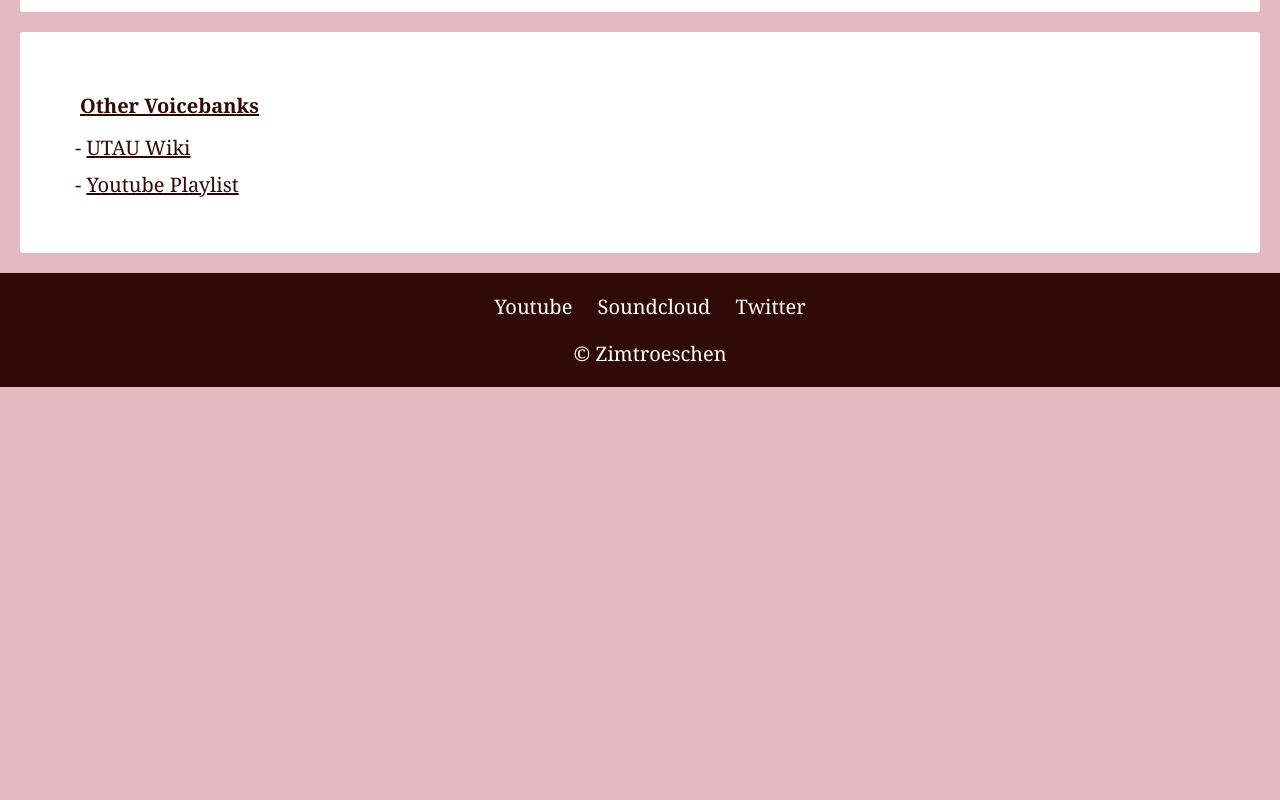
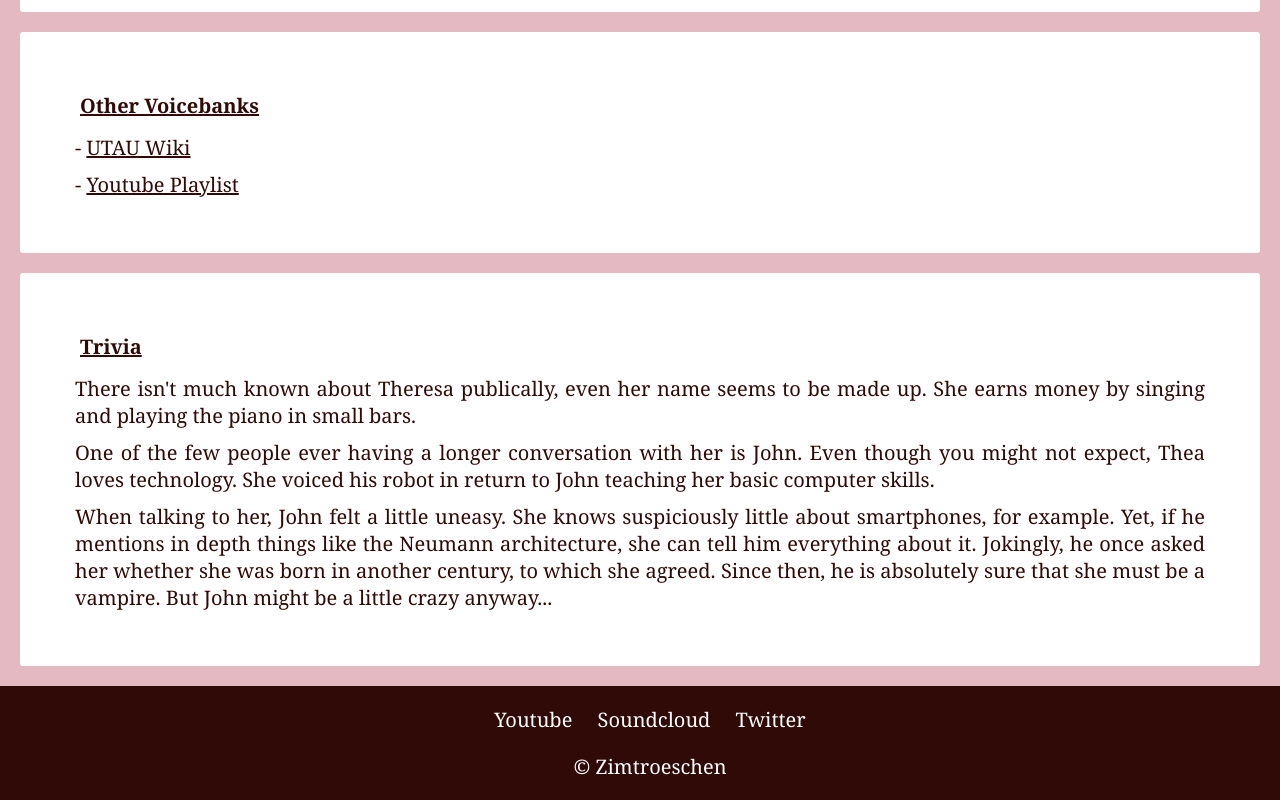
Before and after one commit to zimtroeschen/portfolio, a plain HTML site: page thea.html in a window 1280 px wide. Shown: the part 1076-1876 px from the top of the page. Before the commit the page ends 1463 px from the top, so only its background shows below. Drawn offline with Linux system fonts and the light colour scheme.

Commit message:
Update thea.html
Trivia added

```diff
--- a/thea.html
+++ b/thea.html
@@ -48,6 +48,13 @@
             <p>- <a href="https://www.youtube.com/watch?v=z1jHfb6R31A&list=PL-vMVY_2_D_3JNwaWR8Fl8P5r27jhsqmg">Youtube Playlist</a></p>
         </div>
 
+        <div class="text" style="height: auto">
+          <h2>Trivia</h2>
+            <p>There isn't much known about Theresa publically, even her name seems to be made up. She earns money by singing and playing the piano in small bars.</p>
+            <p>One of the few people ever having a longer conversation with her is John. Even though you might not expect, Thea loves technology. She voiced his robot in return to John teaching her basic computer skills.</p>
+            <p>When talking to her, John felt a little uneasy. She knows suspiciously little about smartphones, for example. Yet, if he mentions in depth things like the Neumann architecture, she can tell him everything about it. Jokingly, he once asked her whether she was born in another century, to which she agreed. Since then, he is absolutely sure that she must be a vampire. But John might be a little crazy anyway...</p>
+        </div>
+
 
         <div data-include="temp/down.html"></div>
 
```
